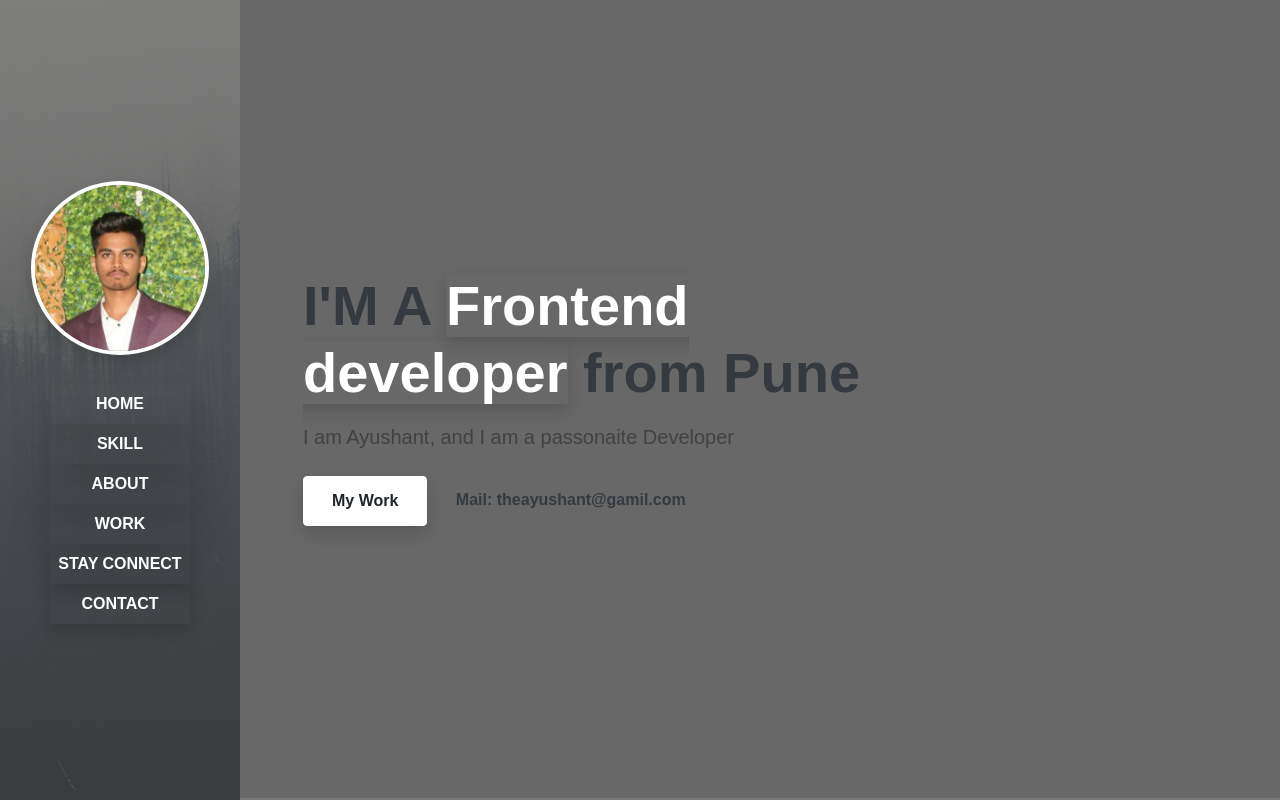
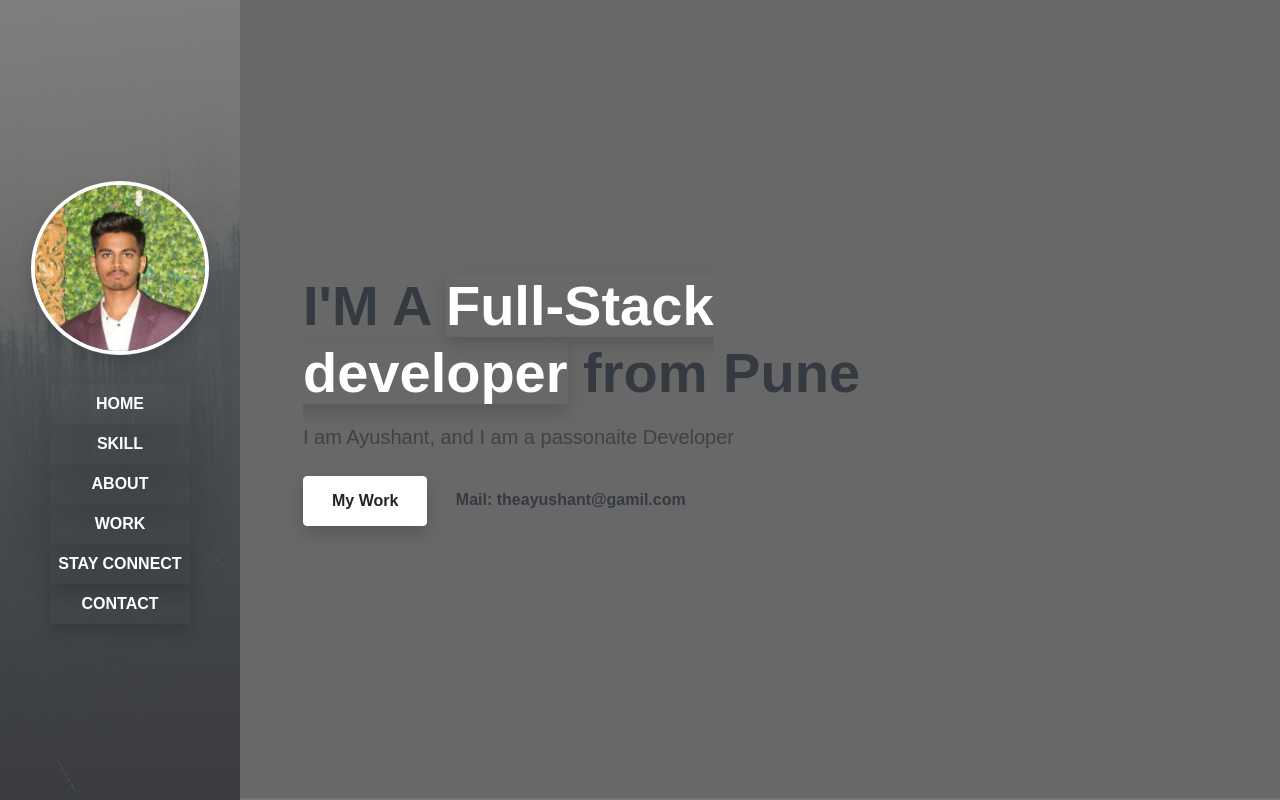
Before and after one commit to Ayushant/protfolio24, a plain HTML site: page index.html in a window 1280 px wide. Shown: the top 800 px of the page. Drawn offline with nearby package versions, Linux system fonts and the light colour scheme; a web font is replaced by a local one.

Commit message:
Update index.html

```diff
--- a/index.html
+++ b/index.html
@@ -94,7 +94,7 @@
                     <div class="row">
                         <div class="col-lg-8" >
                             <h1 class="TOP text-dark  display-4 fw-bold " data-aos="fade-up"
-                            data-aos-anchor-placement="center-center" data-aos-duration="2000" >I'M A <span class="text-white shadow">Frontend developer</span> from Pune</h1>
+                            data-aos-anchor-placement="center-center" data-aos-duration="2000" >I'M A <span class="text-white shadow">Full-Stack developer</span> from Pune</h1>
                             <p class="lead mt-3 mb-4">I am Ayushant, and I am a passonaite Developer </p>
                             <a href="#work" class="shadow btn btn-brand me-4" >My Work</a>
                             <a href="#" class="link-custom text-dark">Mail: theayushant@gamil.com</a>
```
